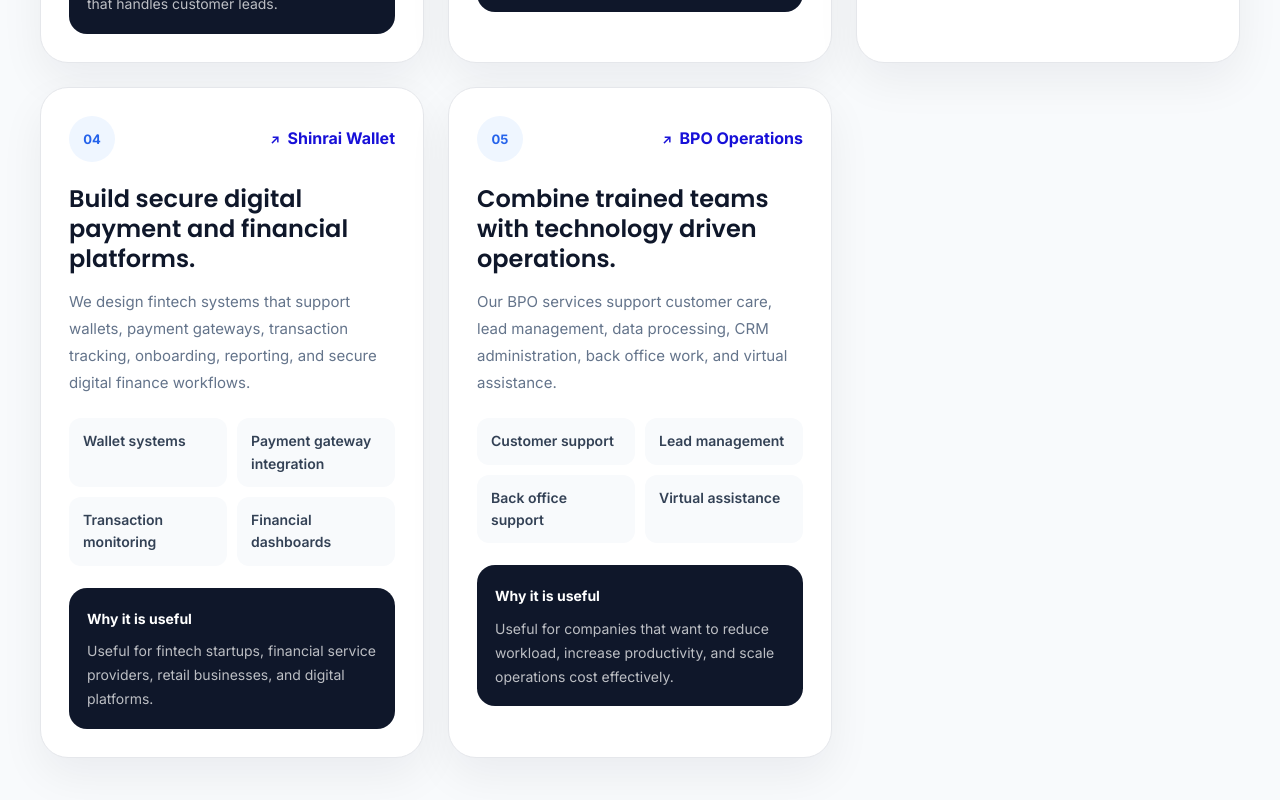
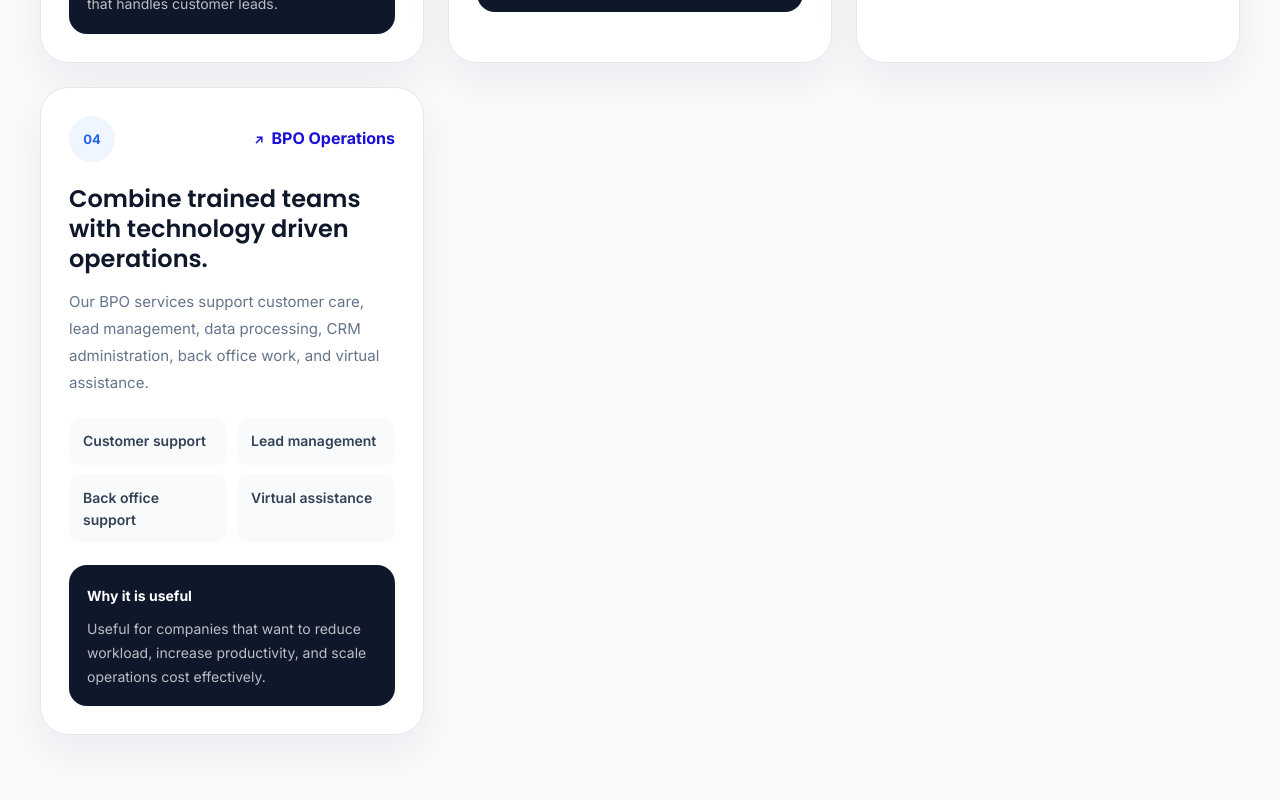
Before and after one commit to znrsolutions/znrwebsite, a Next.js app: page /industries/bpo in a window 1280 px wide. Shown: the part 2360-3160 px from the top of the page. Built offline with nearby package versions, Linux system fonts and the light colour scheme.

Commit message:
hide Shinrai Wallet

```diff
--- a/src/app/industries/bpo/page.js
+++ b/src/app/industries/bpo/page.js
@@ -45,19 +45,19 @@ export default function BPOPage() {
       benefit:
         "Useful for individuals, investors, and trading focused communities looking for a professional trading ecosystem.",
     },
-    {
-      label: "Shinrai Wallet",
-      title: "Build secure digital payment and financial platforms.",
-      link: "https://www.shinraiwallet.com",
-      text: "We design fintech systems that support wallets, payment gateways, transaction tracking, onboarding, reporting, and secure digital finance workflows.",
-      features: [
-        "Wallet systems",
-        "Payment gateway integration",
-        "Transaction monitoring",
-        "Financial dashboards",
-      ],
-      benefit: "Useful for fintech startups, financial service providers, retail businesses, and digital platforms.",
-    },
+    // {
+    //   label: "Shinrai Wallet",
+    //   title: "Build secure digital payment and financial platforms.",
+    //   link: "https://www.shinraiwallet.com",
+    //   text: "We design fintech systems that support wallets, payment gateways, transaction tracking, onboarding, reporting, and secure digital finance workflows.",
+    //   features: [
+    //     "Wallet systems",
+    //     "Payment gateway integration",
+    //     "Transaction monitoring",
+    //     "Financial dashboards",
+    //   ],
+    //   benefit: "Useful for fintech startups, financial service providers, retail businesses, and digital platforms.",
+    // },
 
     {
   label: "BPO Operations",
```
Also changed, not shown: src/app/page.js (+6 -6 lines), src/app/products/page.js (+4 -4 lines).
